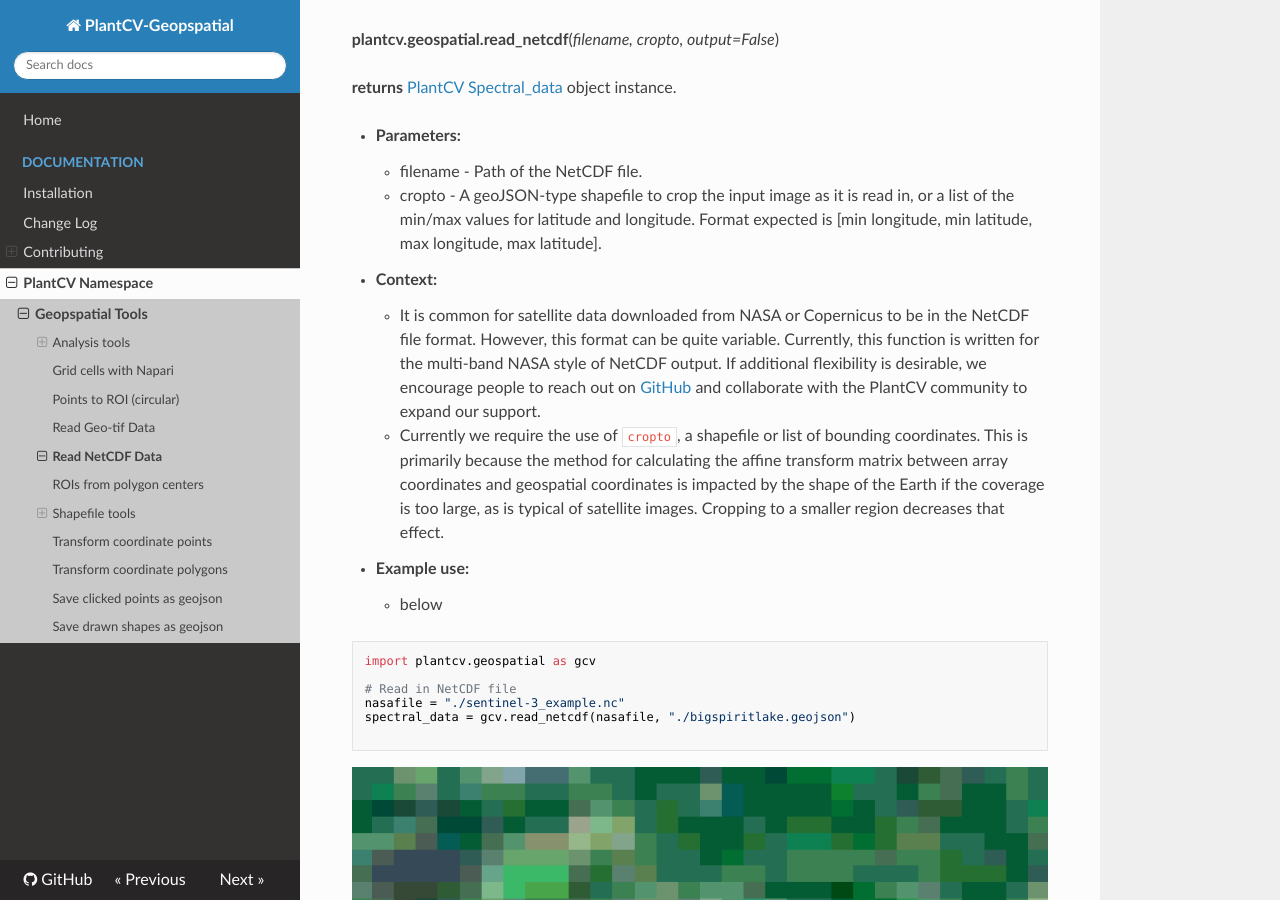
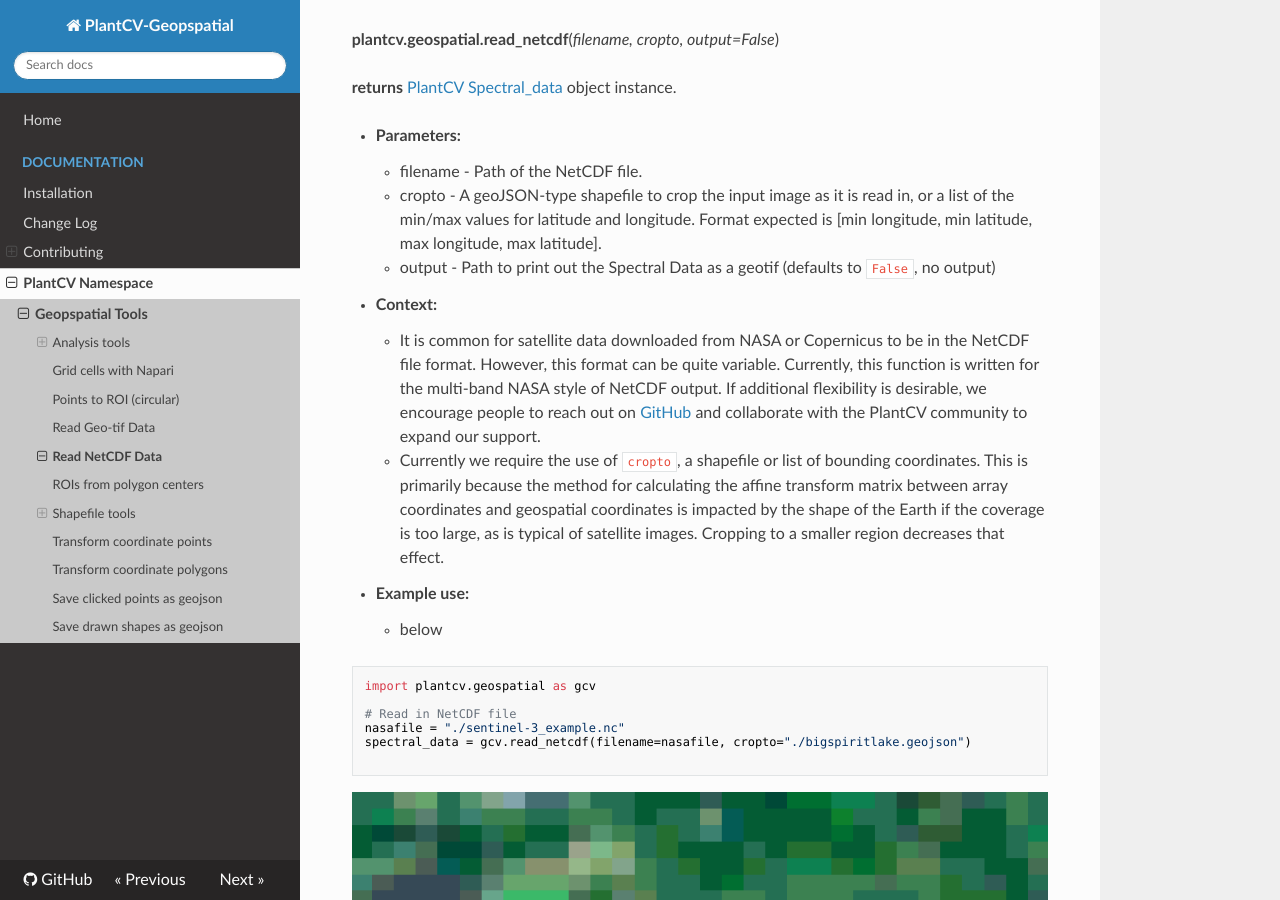
Before and after one commit to danforthcenter/plantcv-geospatial, an MkDocs documentation site: the page built from docs/read_netcdf.md, in a window 1280 px wide and 900 px high, scrolled down 223 px. Built offline with MkDocs 1.6.1, drawn with Linux system fonts in a browser that asks for light colours; nearby versions of some CDN libraries.

Commit message:
add output param to doc page of netCDF

````diff
--- a/docs/read_netcdf.md
+++ b/docs/read_netcdf.md
@@ -9,6 +9,7 @@ Read in data from a NetCDF file, formatted as NASA data downloads with all bands
 - **Parameters:**
     - filename - Path of the NetCDF file.
     - cropto - A geoJSON-type shapefile to crop the input image as it is read in, or a list of the min/max values for latitude and longitude. Format expected is [min longitude, min latitude, max longitude, max latitude].
+    - output - Path to print out the Spectral Data as a geotif (defaults to `False`, no output)
 
 - **Context:**
     - It is common for satellite data downloaded from NASA or Copernicus to be in the NetCDF file format. However, this format can be quite variable. Currently, this function is written for the multi-band NASA style of NetCDF output. If additional flexibility is desirable, we encourage people to reach out on [GitHub](https://github.com/danforthcenter/plantcv-geospatial/issues) and collaborate with the PlantCV community to expand our support.
@@ -22,7 +23,7 @@ import plantcv.geospatial as gcv
 
 # Read in NetCDF file
 nasafile = "./sentinel-3_example.nc"
-spectral_data = gcv.read_netcdf(nasafile, "./bigspiritlake.geojson")
+spectral_data = gcv.read_netcdf(filename=nasafile, cropto="./bigspiritlake.geojson")
 
 ```
 
````
